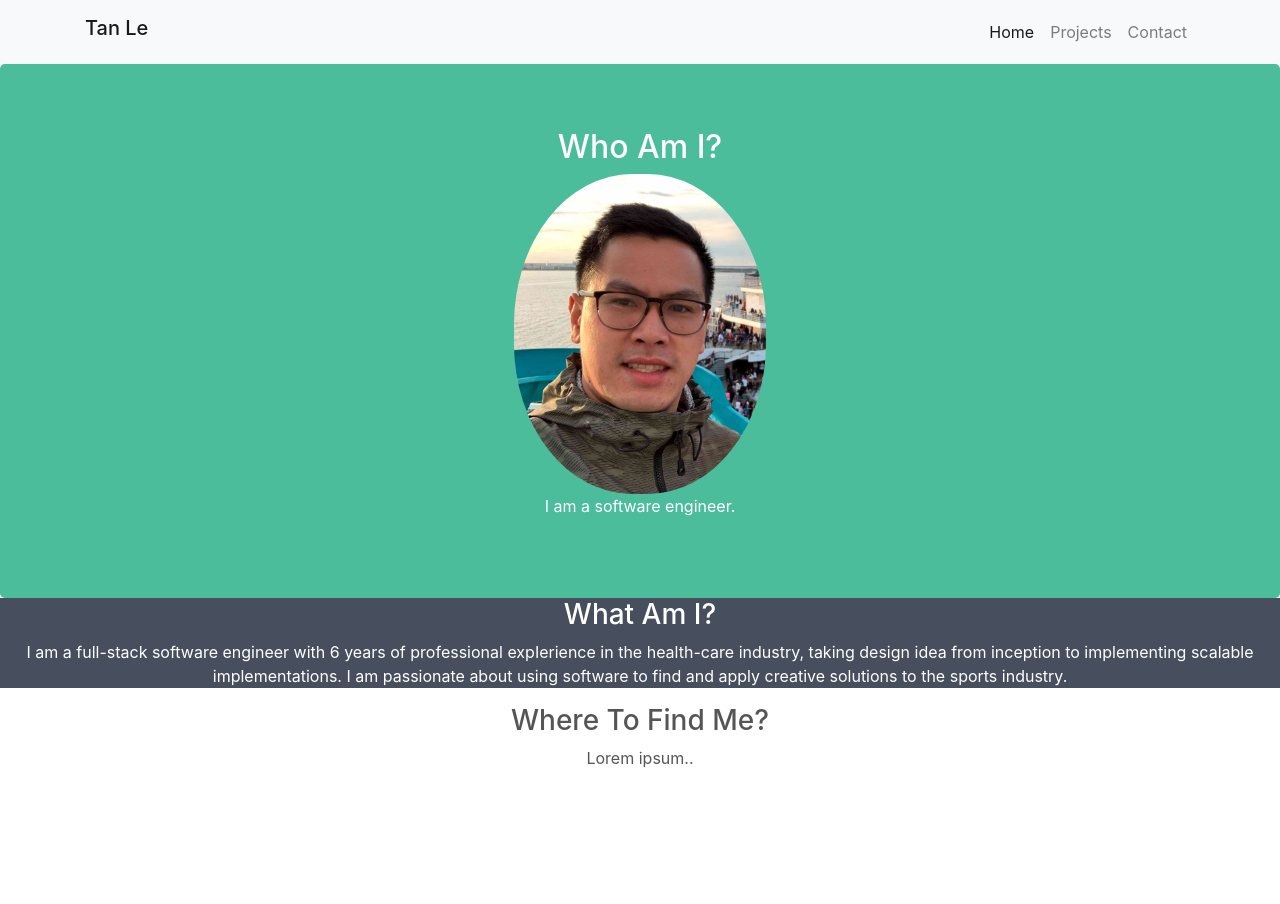
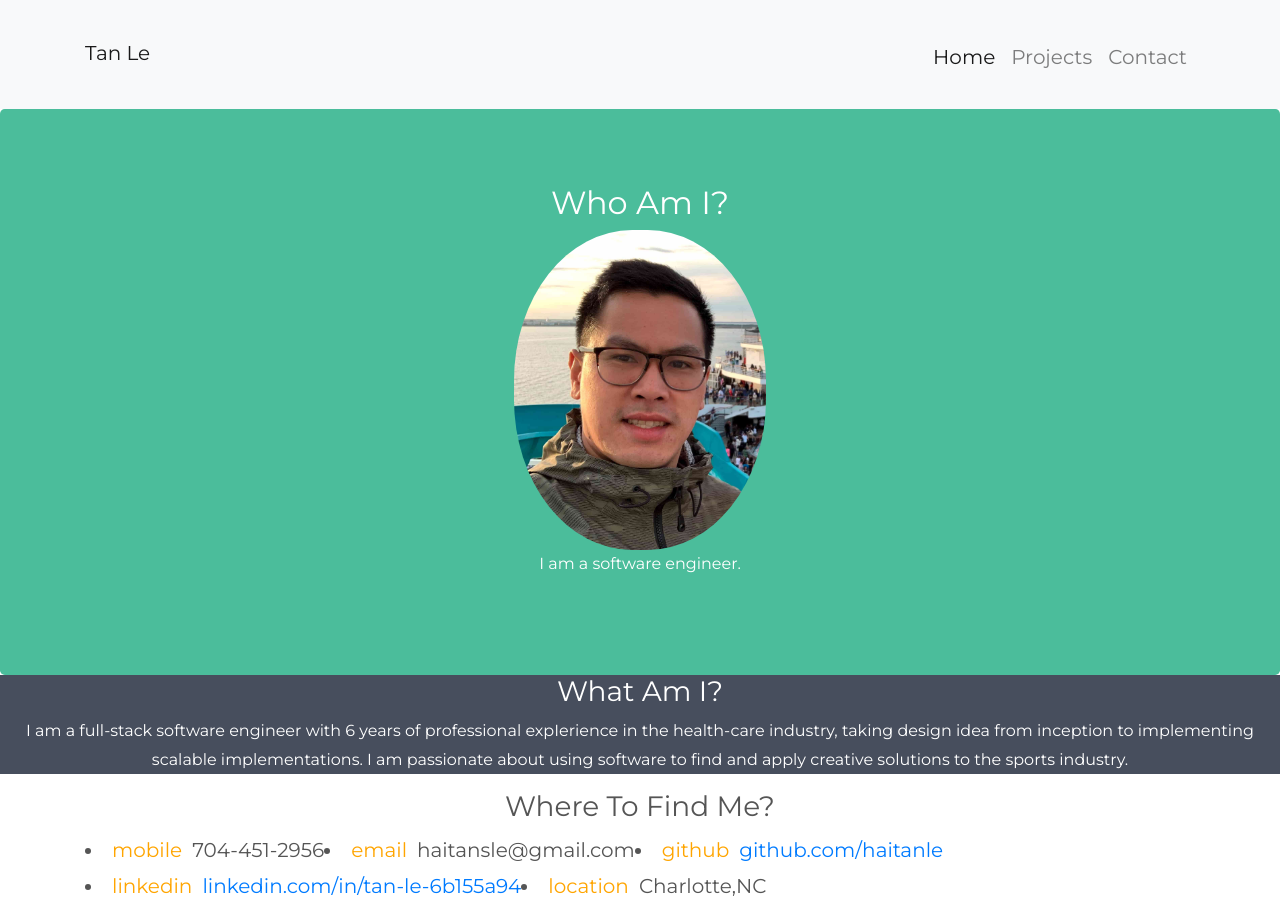
Before and after one commit to haitanle/haitanle.github.io, a plain HTML site: page index.html in a window 1280 px wide. Before the commit the page ends 800 px from the top, so only its background shows below. Drawn offline with nearby package versions, Linux system fonts and the light colour scheme.

Commit message:
add contact info and css styling

```diff
--- a/index.html
+++ b/index.html
@@ -3,11 +3,12 @@
   <head>
     <!-- Required meta tags -->
     <meta charset="utf-8">
-    <meta name="viewport" content="width=device-width, initial-scale=1, shrink-to-fit=no">
+
+    <meta name="viewport" content="width=device-width, initial-scale=1">
 
     <!-- Bootstrap CSS -->
     <link rel="stylesheet" href="https://stackpath.bootstrapcdn.com/bootstrap/4.3.1/css/bootstrap.min.css" integrity="sha384-ggOyR0iXCbMQv3Xipma34MD+dH/1fQ784/j6cY/iJTQUOhcWr7x9JvoRxT2MZw1T" crossorigin="anonymous">
-
+    <link href="https://fonts.googleapis.com/css?family=Montserrat" rel="stylesheet">
     <link rel="stylesheet" type="text/css" href="style.css">
 
     <title>Tan Le's Webpage</title>
@@ -38,7 +39,7 @@
 
 <div class="jumbotron bio text-center">
   <h2>Who Am I?</h2>
-  <img src="biopic.jpg" class="img-circle" alt="a picture of Tan Le">
+  <img src="biopic.jpg" alt="a picture of Tan Le">
   <p>I am a software engineer.</p>
 </div>
 
@@ -47,10 +48,11 @@
   <p>I am a full-stack software engineer with 6 years of professional expIerience in the health-care industry, taking design idea from inception to implementing scalable implementations. I am passionate about using software to find and apply creative solutions to the sports industry.</p>
 </div>
 
-<div class="container-fluid contact text-center">
+<footer class="container-fluid contact text-center">
   <h3>Where To Find Me?</h3>
-  <p>Lorem ipsum..</p>
-</div>
+  <div class="container"><li class="flex-item"><span class="orange-text">mobile</span><span class="white-text">704-451-2956</span></li><li class="flex-item"><span class="orange-text">email</span><span class="white-text">haitansle@gmail.com</span></li><li class="flex-item"><span class="orange-text">github</span><span class="white-text"><a href="https://www.github.com/haitanle">github.com/haitanle</a></span></li><li class="flex-item"><span class="orange-text">linkedin</span><span class="white-text"><a href="https://www.linkedin.com/in/tan-le-6b155a94">linkedin.com/in/tan-le-6b155a94</a></span></li><li class="flex-item"><span class="orange-text">location</span><span class="white-text">Charlotte,NC</span></li></div>
+</footer>
+
 
 
     <!-- Optional JavaScript -->
--- a/style.css
+++ b/style.css
@@ -1,7 +1,26 @@
+html, body {
+	height: 100%;
+}
+
+body {
+  font: 20px "Montserrat", sans-serif;
+  line-height: 1.8;
+  color: #f5f6f7;
+}
+
+p {font-size: 16px;}
+
+.navbar {
+	padding-top: 30px;
+    padding-bottom: 25px;
+}
+
 .bio {
 	background-color: #4bbd9b;
 	color: #ffffff;
 	margin: 0;
+	padding-top: 75px;
+    padding-bottom: 80px;
 }
 
 .bio img {
@@ -18,3 +37,13 @@
 	background-color: #ffffff; /* White */
     color: #555555;
 }
+
+.orange-text {
+	color: orange;
+	margin-right: 10px;
+}
+
+footer .container {
+	display: flex;
+	flex-wrap: wrap;
+}
```
